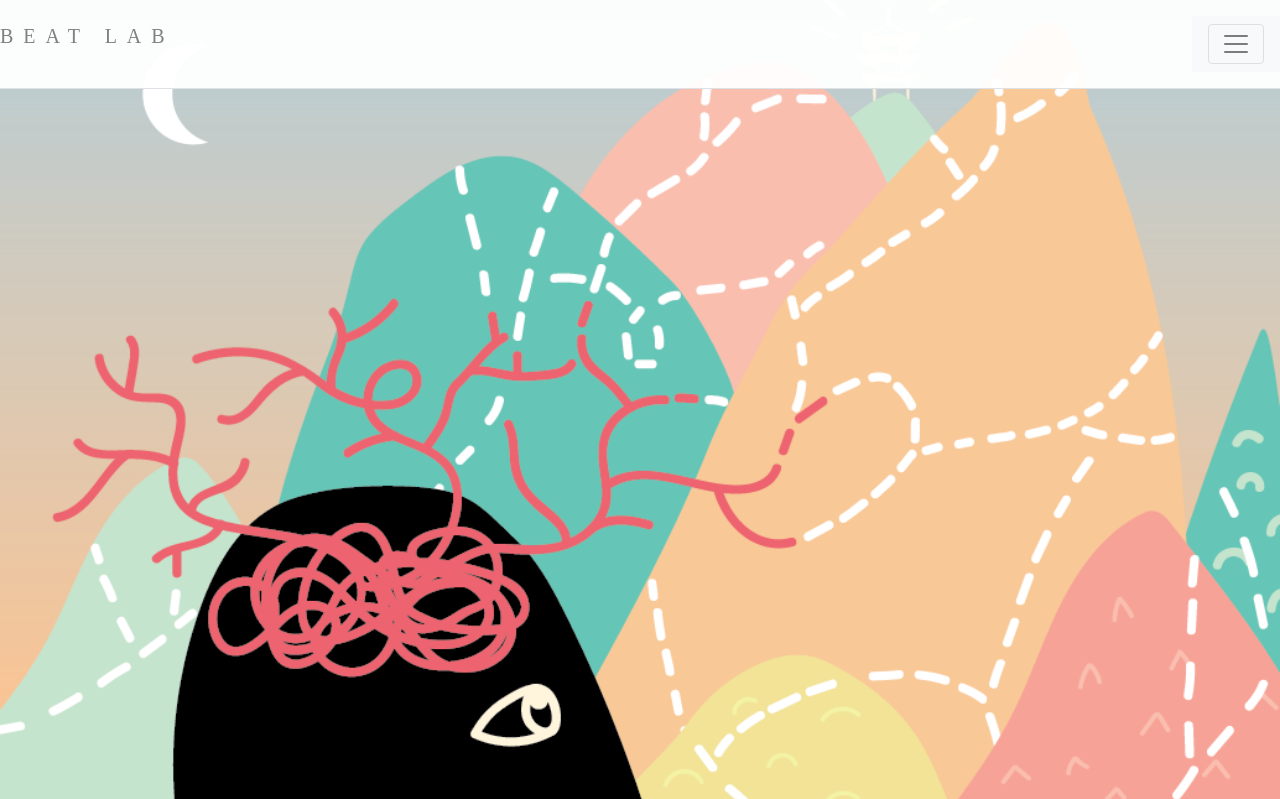
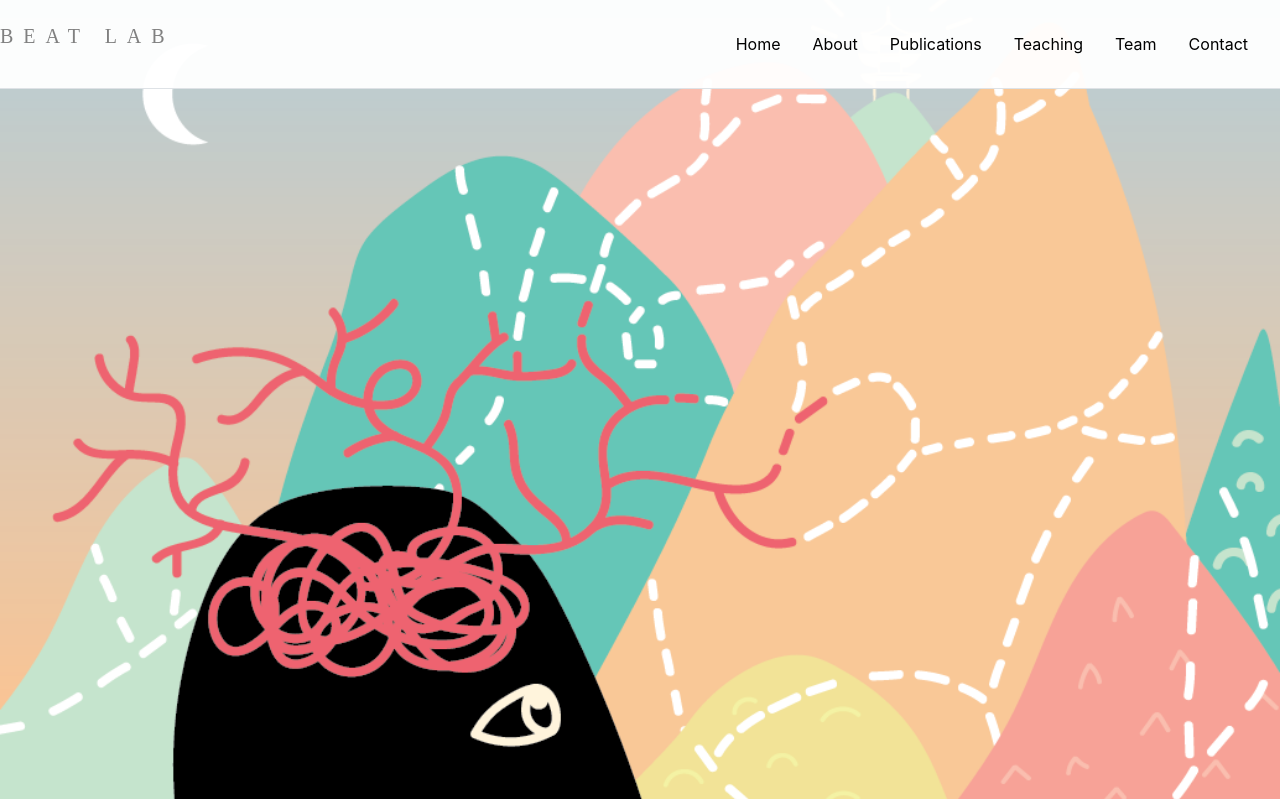
Before and after one commit to SeijiAkera/BeatLab-site, a Flask app: page / in a window 1280 px wide. Shown: the top 799 px of the page. Run offline with Flask 3, Linux system fonts and the light colour scheme; some libraries are stand-ins or nearby versions.

Commit message:
Add mobile dropdown for header links

```diff
--- a/templates/index.html
+++ b/templates/index.html
@@ -98,6 +98,18 @@
                 color: black;
             }
 
+            @media screen and (min-width: 800px){
+                .hide-on-desktop {
+                    display: none;
+                }
+            }
+
+            @media screen and (max-width: 800px){
+                .hide-on-mobile {
+                    display: none;
+                }
+            }
+
             @media screen and (max-width: 480px) {
                 .title-parallax {
                     /* The image used is done inline*/
@@ -163,12 +175,21 @@
         <div id="header-box" class="header">
             <header class="d-flex flex-wrap justify-content-between py-3 mb-4 border-bottom">
                 <a href="/" class="navbar-brand site-title">Beat Lab</a>
-            <nav class="navbar navbar-light bg-light">
-                <button class="navbar-toggler ml-auto" type="button" data-toggle="collapse" data-target="#collapsingNavbar2">
-                    <span class="navbar-toggler-icon my-toggler"></span>
-                </button>
-                <div class="navbar-collapse collapse" id="collapsingNavbar2">
-                    <ul class="nav nav-pills">
+                <nav class="navbar navbar-light">
+                    <button class="navbar-toggler ml-auto hide-on-desktop" type="button" data-toggle="collapse" data-target="#collapsingNavbar2">
+                        <span class="navbar-toggler-icon my-toggler"></span>
+                    </button>
+                    <div class="navbar-collapse collapse hide-on-desktop" id="collapsingNavbar2">
+                        <ul class="nav nav-pills">
+                            <li class="nav-item"><a href="#" class="nav-link nav-color" aria-current="page">Home</a></li>
+                            <li class="nav-item"><a href="#about-link" class="nav-link nav-color">About</a></li>
+                            <li class="nav-item"><a href="#publications-link" class="nav-link nav-color">Publications</a></li>
+                            <li class="nav-item"><a href="#teaching-link" class="nav-link nav-color">Teaching</a></li>
+                            <li class="nav-item"><a href="#team-link" class="nav-link nav-color">Team</a></li>
+                            <li class="nav-item"><a href="#contact-link" class="nav-link nav-color">Contact</a></li>
+                        </ul>
+                    </div>
+                    <ul class="nav nav-pills hide-on-mobile">
                         <li class="nav-item"><a href="#" class="nav-link nav-color" aria-current="page">Home</a></li>
                         <li class="nav-item"><a href="#about-link" class="nav-link nav-color">About</a></li>
                         <li class="nav-item"><a href="#publications-link" class="nav-link nav-color">Publications</a></li>
@@ -176,8 +197,7 @@
                         <li class="nav-item"><a href="#team-link" class="nav-link nav-color">Team</a></li>
                         <li class="nav-item"><a href="#contact-link" class="nav-link nav-color">Contact</a></li>
                     </ul>
-                </div>
-            </nav>
+                </nav>
             </header>
         </div>
 
```
